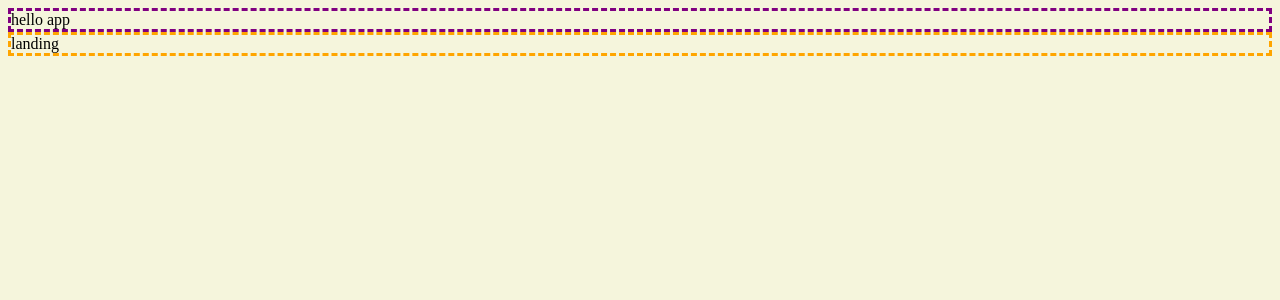
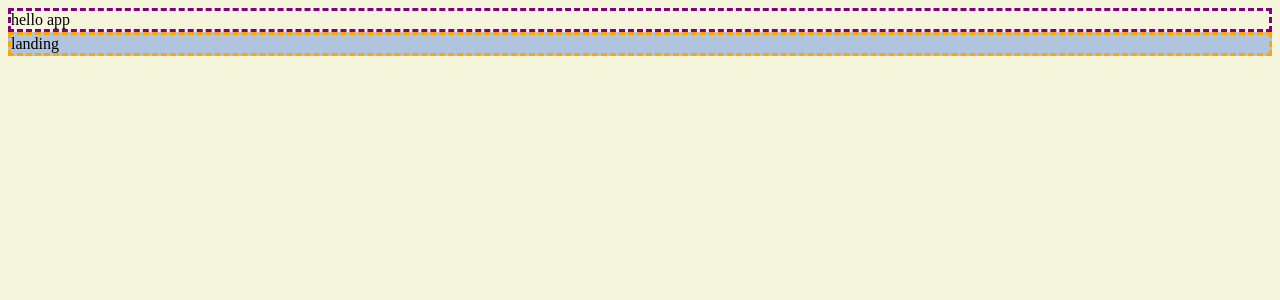
Before and after one commit to molitio/form-manager-concept, a React (Vite) app in the folder client/: page / in a window 1280 px wide. Shown: the top 300 px of the page. Built offline with nearby package versions, Linux system fonts and the light colour scheme.

Commit message:
chore(*): added layout

```diff
--- /dev/null
+++ b/client/src/components/Layout.tsx
@@ -0,0 +1,18 @@
+import React from "react";
+import { StyledAppShell, StyledGlobal } from "../styled";
+import { AppContextStoreProvider } from "../context";
+import { NavigationHeader } from "../components";
+
+const Layout: React.FC<React.PropsWithChildren> = (props) => {
+  const { children } = props;
+
+  return (
+    <AppContextStoreProvider>
+      <NavigationHeader />
+      <StyledAppShell>{children}</StyledAppShell>
+      <StyledGlobal />
+    </AppContextStoreProvider>
+  );
+};
+
+export default Layout;
--- a/client/src/components/index.ts
+++ b/client/src/components/index.ts
@@ -1,2 +1,3 @@
 export { default as NavigationHeader } from "./NavigationHeader";
 export { default as AppLanding } from "./AppLanding";
+export { default as Layout } from "./Layout";
--- a/client/src/context/index.ts
+++ b/client/src/context/index.ts
@@ -1 +1,2 @@
 export { default as AppContextStoreProvider } from "./AppContextStore";
+export * from "./types";
--- a/client/src/main.tsx
+++ b/client/src/main.tsx
@@ -1,27 +1,35 @@
 import React from "react";
 import ReactDOM from "react-dom/client";
-import { createBrowserRouter, RouterProvider } from "react-router-dom";
-import { AppLanding, NavigationHeader } from "./components";
-import { StyledGlobal } from "./styled";
-import { AppContextStoreProvider } from "./context";
+import { useSelector, useDispatch } from "react-redux";
+import {
+  createBrowserRouter,
+  RouteObject,
+  RouterProvider,
+} from "react-router-dom";
+import { AppLanding, Layout } from "./components";
+import { AppContextState } from "./context";
 
 const root = ReactDOM.createRoot(
   document.getElementById("root") as HTMLElement
 );
 
-const router = createBrowserRouter([
+const routes: RouteObject[] = [
   {
     path: "/",
     element: <AppLanding />,
   },
-]);
+  {
+    path: "/auth",
+    element: <>logged in</>,
+  },
+];
+
+const router = createBrowserRouter([...routes]);
 
 root.render(
   <React.StrictMode>
-    <AppContextStoreProvider>
-      <NavigationHeader />
+    <Layout>
       <RouterProvider router={router} />
-      <StyledGlobal />
-    </AppContextStoreProvider>
+    </Layout>
   </React.StrictMode>
 );
--- /dev/null
+++ b/client/src/styled/StyledAppShell.ts
@@ -0,0 +1,6 @@
+import styled from "styled-components";
+
+export const StyledAppShell = styled.div`
+  margin: 0;
+  background-color: lightsteelblue;
+`;
--- a/client/src/styled/index.ts
+++ b/client/src/styled/index.ts
@@ -1,3 +1,4 @@
 export * from "./StyledNavigationHeader";
 export * from "./StyledAppLanding";
 export * from "./StyledGlobal";
+export * from "./StyledAppShell";
```
